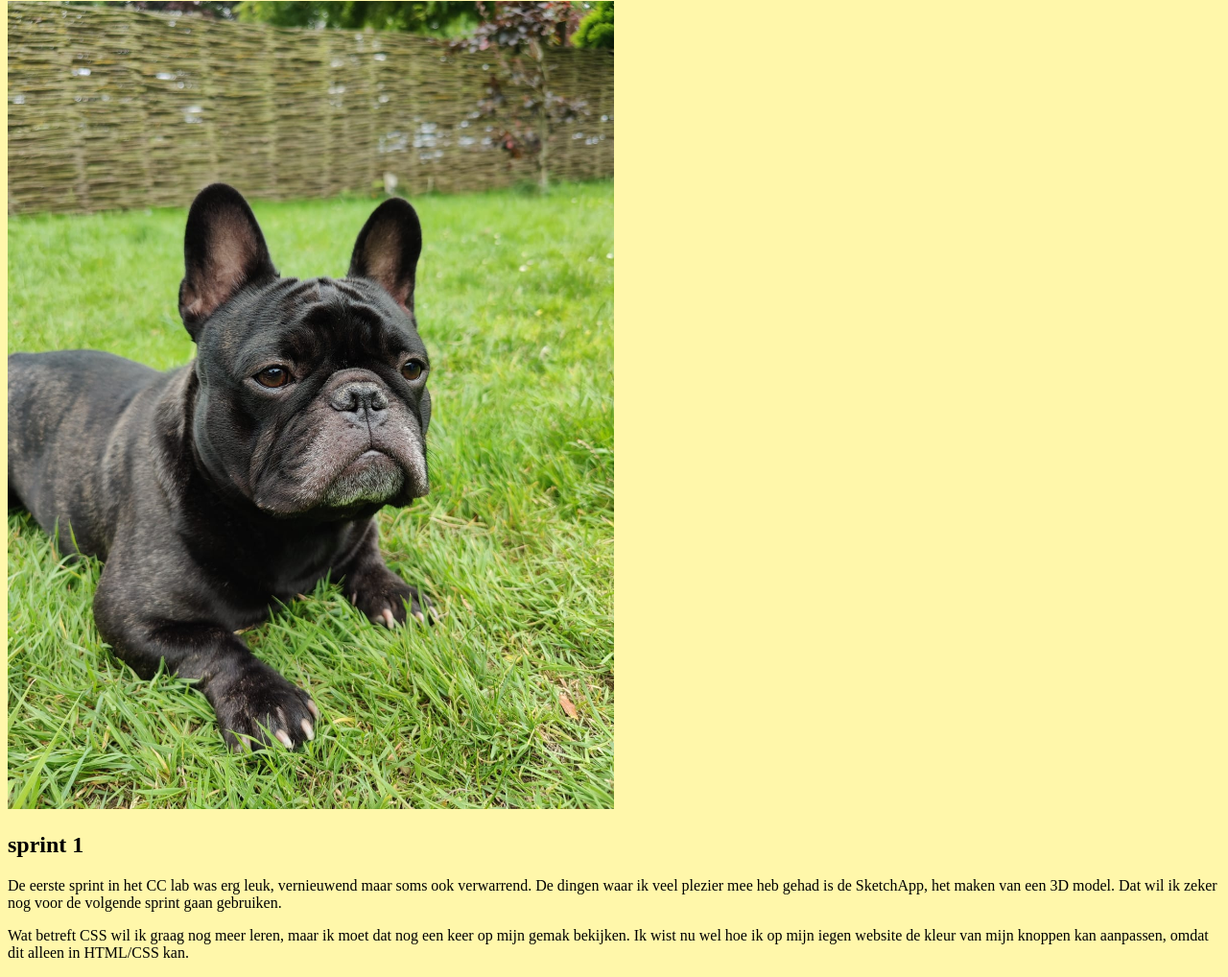
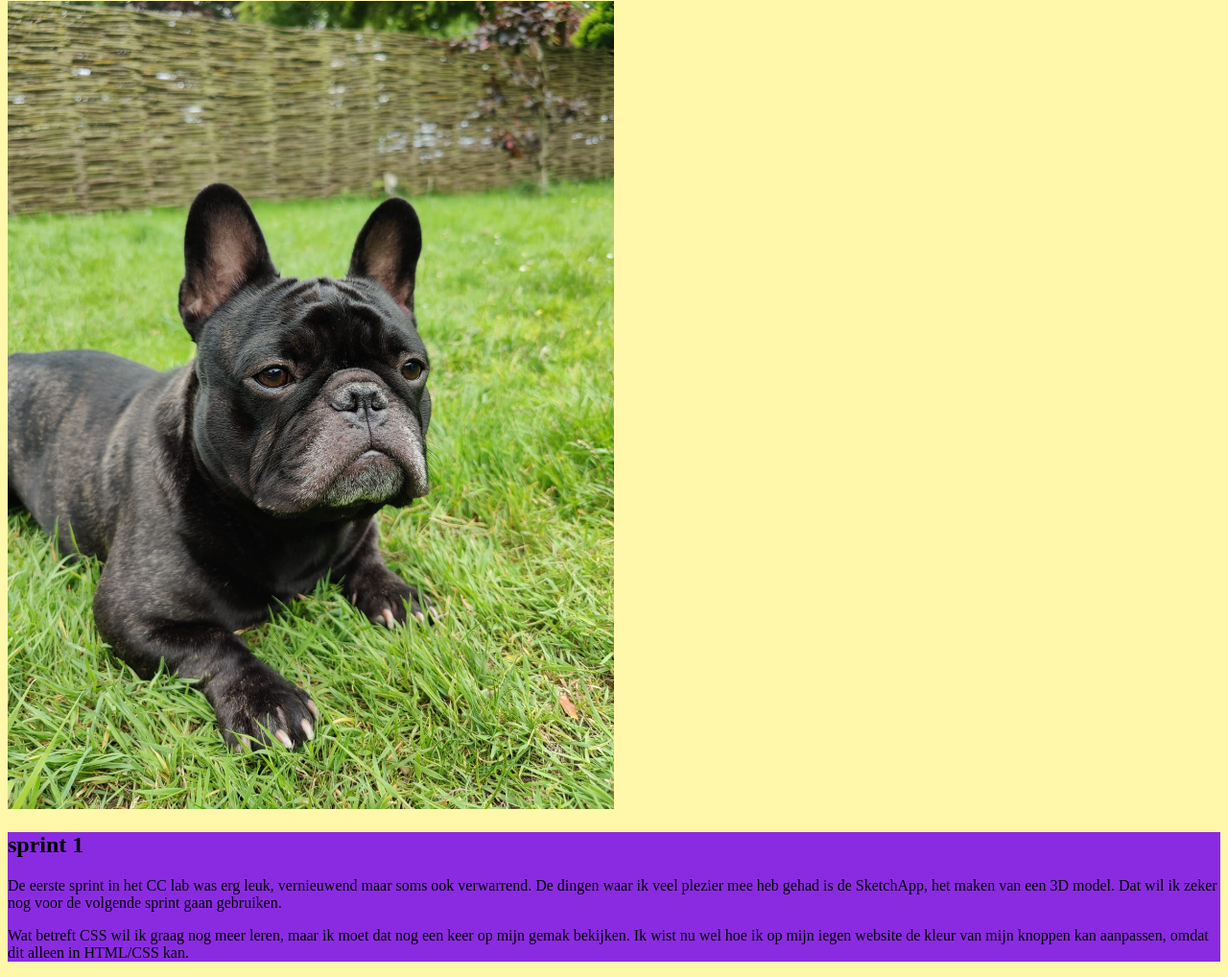
Before and after one commit to DemiN98/hello-world-2, a plain HTML site: page index.html in a window 1280 px wide. Shown: the part 194-1212 px from the top of the page at 96% size. Drawn offline with Linux system fonts and the light colour scheme.

Commit message:
Update style.css
wijziging

```diff
--- a/css/style.css
+++ b/css/style.css
@@ -8,6 +8,6 @@ body{background-color:rgb(255, 247, 170);}
     section{
     padding: 5wv;
     }
-.feedback{
+.ctsprint1{
     background-color: blueviolet;
 }
```
